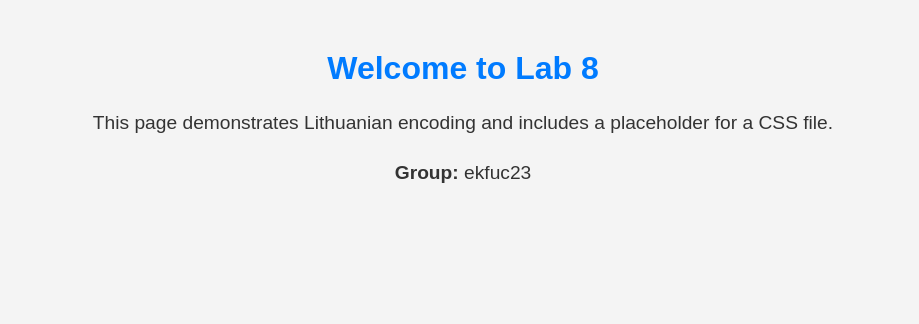
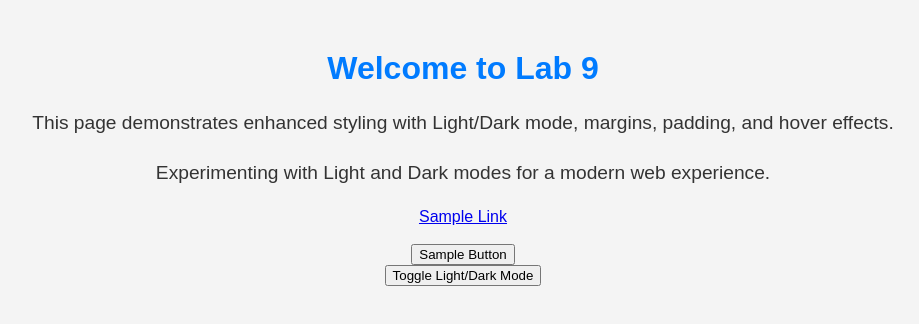
Before and after one commit to alisetareh517/alisetareh517.github.io, a plain HTML site: page lab9/index.html in a window 1280 px wide. Shown: the whole page, without its empty margins (177-1096 px from the left). Drawn offline with Linux system fonts and the light colour scheme; files that its build step writes are made by us from their sources.

Commit message:
Update index.html

```diff
--- a/lab9/index.html
+++ b/lab9/index.html
@@ -1,15 +1,25 @@
-<!-- Created by: Ali Setareh, Group: ekfuc23 -->
 <!DOCTYPE html>
-<html lang="lt">
+<html lang="en">
 <head>
     <meta charset="UTF-8">
-    <meta name="description" content="Lab 8 - Enhanced HTML Page with Lithuanian Encoding">
-    <title>Lab 8 - Enhanced HTML</title>
+    <meta name="viewport" content="width=device-width, initial-scale=1.0">
+    <title>Lab 9 - Light/Dark Mode</title>
     <link rel="stylesheet" href="styles.css">
 </head>
 <body>
-    <h1>Welcome to Lab 8</h1>
-    <p>This page demonstrates Lithuanian encoding and includes a placeholder for a CSS file.</p>
-    <p><b>Group:</b> ekfuc23</p>
+    <div class="container">
+        <h1>Welcome to Lab 9</h1>
+        <p>This page demonstrates enhanced styling with Light/Dark mode, margins, padding, and hover effects.</p>
+        <div class="section">
+            <p>Experimenting with Light and Dark modes for a modern web experience.</p>
+        </div>
+        <a href="#">Sample Link</a><br><br>
+        <button>Sample Button</button>
+    </div>
+
+    <!-- Light/Dark Mode Toggle -->
+    <button id="theme-toggle" class="toggle-button">Toggle Light/Dark Mode</button>
+
+    <script src="functions.js"></script>
 </body>
 </html>
```
